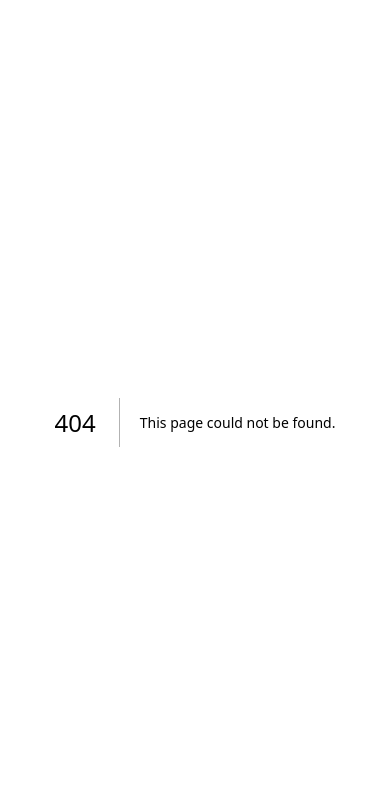
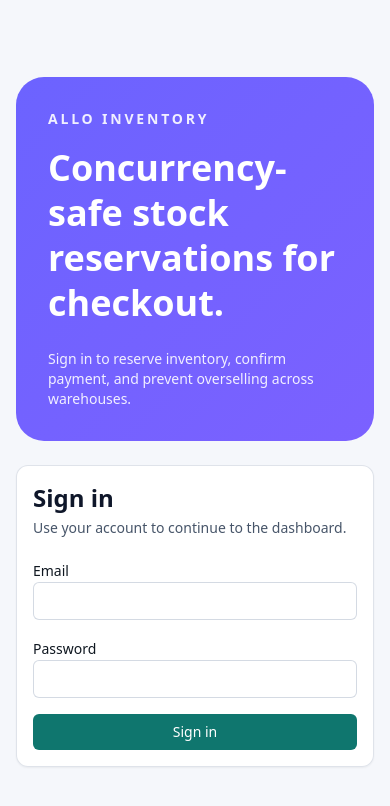
Before and after one commit to Abhishek45-hub/allo-inventory-system, a Next.js app in the folder allo_ui/: page /login in a window 390 px wide. Before the commit this address had no page. Shown: the top 806 px of the page. Built offline with nearby package versions, Linux system fonts and the light colour scheme.

Commit message:
feat(ui): create responsive dashboard layout with Next.js and Tailwind CSS

```diff
--- /dev/null
+++ b/allo_ui/src/app/login/page.tsx
@@ -0,0 +1,55 @@
+"use client";
+
+import { LoginForm } from "@/components/forms/login-form";
+import { Card } from "@/components/ui/card";
+import { routes } from "@/constants/routes";
+import { useAuthStore } from "@/store/auth-store";
+import { useRouter, useSearchParams } from "next/navigation";
+import { useEffect } from "react";
+
+export default function LoginPage() {
+	const router = useRouter();
+	const searchParams = useSearchParams();
+	const accessToken = useAuthStore((state) => state.accessToken);
+	const hydrated = useAuthStore((state) => state.hydrated);
+
+	useEffect(() => {
+		if (!hydrated || !accessToken) {
+			return;
+		}
+
+		const nextPath = searchParams.get("next") || routes.products;
+		router.replace(nextPath);
+	}, [accessToken, hydrated, router, searchParams]);
+
+	return (
+		<div className="min-h-screen bg-[#f5f7fb] p-4 sm:p-8">
+			<div className="mx-auto flex min-h-[calc(100vh-2rem)] max-w-5xl items-center justify-center">
+				<div className="grid w-full gap-6 lg:grid-cols-[1.1fr_0.9fr]">
+					<section className="rounded-[28px] bg-gradient-to-br from-[#6c63ff] to-[#7b61ff] p-8 text-white sm:p-10">
+						<p className="text-sm font-semibold uppercase tracking-[0.2em] opacity-90">
+							Allo Inventory
+						</p>
+						<h1 className="mt-4 text-4xl font-extrabold leading-tight sm:text-5xl">
+							Concurrency-safe stock reservations for checkout.
+						</h1>
+						<p className="mt-6 max-w-md text-sm text-white/90 sm:text-base">
+							Sign in to reserve inventory, confirm payment, and prevent overselling
+							across warehouses.
+						</p>
+					</section>
+
+					<Card className="space-y-5 bg-white/95">
+						<div>
+							<h2 className="text-2xl font-bold text-slate-900">Sign in</h2>
+							<p className="mt-1 text-sm text-slate-600">
+								Use your account to continue to the dashboard.
+							</p>
+						</div>
+						<LoginForm />
+					</Card>
+				</div>
+			</div>
+		</div>
+	);
+}
--- a/allo_ui/src/app/reservations/loading.tsx
+++ b/allo_ui/src/app/reservations/loading.tsx
@@ -1,5 +1,5 @@
-import { LoadingSkeleton } from '@/components/feedback/loading-skeleton';
+import { LoadingSkeleton } from "@/components/feedback/loading-skeleton";
 
 export default function LoadingReservationsPage() {
-  return <LoadingSkeleton />;
+	return <LoadingSkeleton />;
 }
```
Also changed, not shown: allo_ui/src/app/analytics/page.tsx (+13 -9 lines), allo_ui/src/app/orders/page.tsx (+20 -11 lines), allo_ui/src/app/products/page.tsx (+55 -31 lines), allo_ui/src/app/reservations/error.tsx (+6 -2 lines), allo_ui/src/app/reservations/page.tsx (+13 -8 lines).
